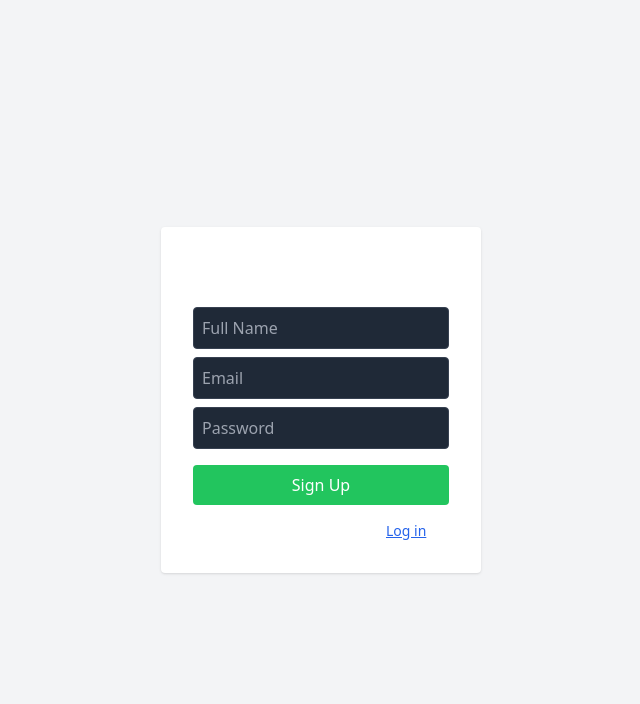
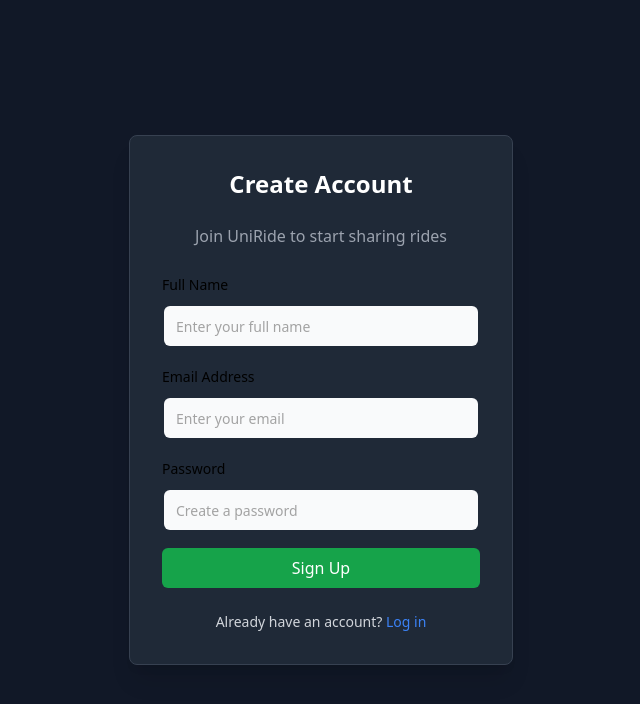
Before and after one commit to Evancholy1/UniRide, a Next.js app: page /register in a window 1280 px wide. Shown: the top 704 px of the page, without its empty margins (319-959 px from the left). Built offline with nearby package versions, Linux system fonts and the light colour scheme; no server answers.

Commit message:
registration and login UI styling

```diff
--- a/components/RideCard.tsx
+++ b/components/RideCard.tsx
@@ -24,7 +24,7 @@ type RideCardProps = {
       <a href={`/ride/${id}`} className="block p-4 border rounded shadow hover:bg-gray-50">
         <h3 className="text-xl font-semibold">{destination}</h3>
         <div className="flex justify-between items-center mb-1">
-          <p className="text-sm">📅 {date}</p>
+        <p className="text-sm">📅 {date}</p>
           {category && (
             <span className="text-xs bg-blue-100 text-blue-800 px-2 py-1 rounded-full">
               {getCategoryIcon(category)} {category}
--- a/components/hoverCardGrid.tsx
+++ b/components/hoverCardGrid.tsx
@@ -20,6 +20,15 @@ type DashboardCardItem = {
 
 // Union type for max flexibility:
 type HoverCardItem = RideCardItem | DashboardCardItem
+
+// Type guard functions
+function isRideCardItem(item: HoverCardItem): item is RideCardItem {
+  return 'destination' in item && 'date' in item && 'driver' in item && 'seats_left' in item;
+}
+
+function isDashboardCardItem(item: HoverCardItem): item is DashboardCardItem {
+  return 'title' in item && 'description' in item;
+}
 
 // Helper function to get category icon
 const getCategoryIcon = (cat?: string) => {
@@ -68,18 +77,20 @@ export const HoverEffect = ({
             )}
           </AnimatePresence>
           <Card
-            hasNotes={'notes' in item && item.notes && item.notes.length > 0}
+            hasNotes={isRideCardItem(item) && Boolean(item.notes && item.notes.length > 0)}
           >
             <div className="flex justify-between items-center mb-3">
-              <CardTitle>{'title' in item ? item.title : item.destination}</CardTitle>
-              {'category' in item && item.category && (
+              <CardTitle>
+                {isDashboardCardItem(item) ? item.title : item.destination}
+              </CardTitle>
+              {isRideCardItem(item) && item.category && (
                 <span className="text-xs bg-blue-100 text-blue-800 px-2 py-1 rounded-full">
                   {getCategoryIcon(item.category)} {item.category}
                 </span>
               )}
             </div>
             <CardDescription>
-              {'description' in item ? item.description : (
+              {isDashboardCardItem(item) ? item.description : (
                 <>
                   <div className="text-center">📅 {new Date(item.date).toLocaleString()}</div>
                   <div className="text-center">👤 Driver: {item.driver}</div>
@@ -131,7 +142,7 @@ export const CardTitle = ({
   children: React.ReactNode
 }) => (
   <h4 className={cn("text-xl font-bold text-white truncate", className)}>
-  {children}
+    {children}
   </h4>
 )
 
--- /dev/null
+++ b/components/ui/input.tsx
@@ -0,0 +1,54 @@
+"use client";
+import * as React from "react";
+import { cn } from "@/lib/utils";
+import { useMotionTemplate, useMotionValue, motion } from "framer-motion";
+
+export interface InputProps
+  extends React.InputHTMLAttributes<HTMLInputElement> {}
+
+const Input = React.forwardRef<HTMLInputElement, InputProps>(
+  ({ className, type, ...props }, ref) => {
+    const radius = 100; // change this to increase the radius of the hover effect
+    const [visible, setVisible] = React.useState(false);
+
+    let mouseX = useMotionValue(0);
+    let mouseY = useMotionValue(0);
+
+    function handleMouseMove({ currentTarget, clientX, clientY }: any) {
+      let { left, top } = currentTarget.getBoundingClientRect();
+
+      mouseX.set(clientX - left);
+      mouseY.set(clientY - top);
+    }
+    return (
+      <motion.div
+        style={{
+          background: useMotionTemplate`
+        radial-gradient(
+          ${visible ? radius + "px" : "0px"} circle at ${mouseX}px ${mouseY}px,
+          #3b82f6,
+          transparent 80%
+        )
+      `,
+        }}
+        onMouseMove={handleMouseMove}
+        onMouseEnter={() => setVisible(true)}
+        onMouseLeave={() => setVisible(false)}
+        className="group/input rounded-lg p-[2px] transition duration-300"
+      >
+        <input
+          type={type}
+          className={cn(
+            `shadow-input dark:placeholder-text-neutral-600 flex h-10 w-full rounded-md border-none bg-gray-50 px-3 py-2 text-sm text-black transition duration-400 group-hover/input:shadow-none file:border-0 file:bg-transparent file:text-sm file:font-medium placeholder:text-neutral-400 focus-visible:ring-[2px] focus-visible:ring-neutral-400 focus-visible:outline-none disabled:cursor-not-allowed disabled:opacity-50 dark:bg-zinc-800 dark:text-white dark:shadow-[0px_0px_1px_1px_#404040] dark:focus-visible:ring-neutral-600`,
+            className,
+          )}
+          ref={ref}
+          {...props}
+        />
+      </motion.div>
+    );
+  },
+);
+Input.displayName = "Input";
+
+export { Input };
--- /dev/null
+++ b/components/ui/label.tsx
@@ -0,0 +1,22 @@
+"use client";
+import * as React from "react";
+import * as LabelPrimitive from "@radix-ui/react-label";
+
+import { cn } from "@/lib/utils";
+
+const Label = React.forwardRef<
+  React.ElementRef<typeof LabelPrimitive.Root>,
+  React.ComponentPropsWithoutRef<typeof LabelPrimitive.Root>
+>(({ className, ...props }, ref) => (
+  <LabelPrimitive.Root
+    ref={ref}
+    className={cn(
+      "text-sm font-medium text-black dark:text-white leading-none peer-disabled:cursor-not-allowed peer-disabled:opacity-70",
+      className
+    )}
+    {...props}
+  />
+));
+Label.displayName = LabelPrimitive.Root.displayName;
+
+export { Label };
--- a/package.json
+++ b/package.json
@@ -9,7 +9,9 @@
     "lint": "next lint"
   },
   "dependencies": {
+    "@radix-ui/react-label": "^2.1.6",
     "@supabase/supabase-js": "^2.49.4",
+    "@tabler/icons-react": "^3.31.0",
     "clsx": "^2.1.1",
     "firebase": "^11.7.1",
     "framer-motion": "^12.11.3",
--- a/pages/login.tsx
+++ b/pages/login.tsx
@@ -1,6 +1,8 @@
 import { useState } from 'react'
 import { supabase } from '@/lib/supabaseClient'
 import { useRouter } from 'next/router'
+import { Input } from '@/components/ui/input'
+import { Label } from '@/components/ui/label'
 
 export default function LoginPage() {
   const [email, setEmail] = useState('')
@@ -28,33 +30,53 @@ export default function LoginPage() {
   }
 
   return (
-    <div className="flex justify-center items-center h-screen bg-gray-100">
-      <form onSubmit={handleLogin} className="bg-white p-8 rounded shadow w-80">
-        <h2 className="text-2xl mb-4 font-bold">Login</h2>
-        {error && <p className="text-red-500 text-sm mb-2">{error}</p>}
-        <input
-          className="w-full border p-2 rounded mb-2"
+    <div className="flex justify-center items-center h-screen bg-gray-900">
+      <div className="bg-gray-800 p-8 rounded-lg shadow-xl w-96 border border-gray-700">
+        <h2 className="text-2xl font-bold mb-6 text-white text-center">Welcome to UniRide</h2>
+        <p className="text-gray-400 text-center mb-6">Login to your account to continue</p>
+
+        {error && <p className="text-red-500 text-sm mb-4 text-center">{error}</p>}
+
+        <form onSubmit={handleLogin} className="space-y-4">
+          <div className="space-y-2">
+            <Label htmlFor="email">Email Address</Label>
+            <Input
+              id="email"
               type="email"
-          placeholder="Email"
+              placeholder="Enter your email"
               value={email}
               onChange={e => setEmail(e.target.value)}
               required
             />
-        <input
-          className="w-full border p-2 rounded mb-4"
+          </div>
+
+          <div className="space-y-2">
+            <Label htmlFor="password">Password</Label>
+            <Input
+              id="password"
               type="password"
-          placeholder="Password"
+              placeholder="Enter your password"
               value={password}
               onChange={e => setPassword(e.target.value)}
               required
             />
-        <button type="submit" className="w-full bg-blue-500 text-white py-2 rounded hover:bg-blue-600">
+          </div>
+
+          <button
+            type="submit"
+            className="w-full bg-blue-600 text-white py-2 rounded-md hover:bg-blue-700 transition-colors duration-200 mt-6"
+          >
             Log In
           </button>
-        <p className="text-sm mt-4 text-center">
-          Don’t have an account? <a href="/register" className="text-green-600 underline">Sign up</a>
+        </form>
+
+        <p className="text-sm mt-6 text-center text-gray-300">
+          Don't have an account?{' '}
+          <a href="/register" className="text-blue-500 hover:text-blue-400 transition-colors duration-200">
+            Sign up
+          </a>
         </p>
-      </form>
+      </div>
     </div>
   )
 }
--- a/pages/register.tsx
+++ b/pages/register.tsx
@@ -1,6 +1,8 @@
 import { useState } from 'react'
 import { supabase } from '@/lib/supabaseClient'
 import { useRouter } from 'next/router'
+import { Input } from '@/components/ui/input'
+import { Label } from '@/components/ui/label'
 
 export default function RegisterPage() {
   const [email, setEmail] = useState('')
@@ -50,49 +52,65 @@ export default function RegisterPage() {
   }
 
   return (
-    <div className="flex justify-center items-center h-screen bg-gray-100">
-      <form onSubmit={handleRegister} className="bg-white p-8 rounded shadow w-80">
-        <h2 className="text-2xl font-bold mb-4">Create Account</h2>
-        {error && <p className="text-red-500 text-sm mb-2">{error}</p>}
+    <div className="flex justify-center items-center h-screen bg-gray-900">
+      <div className="bg-gray-800 p-8 rounded-lg shadow-xl w-96 border border-gray-700">
+        <h2 className="text-2xl font-bold mb-6 text-white text-center">Create Account</h2>
+        <p className="text-gray-400 text-center mb-6">Join UniRide to start sharing rides</p>
 
-        <input
-          className="w-full border p-2 rounded mb-2"
+        {error && <p className="text-red-500 text-sm mb-4 text-center">{error}</p>}
+
+        <form onSubmit={handleRegister} className="space-y-4">
+          <div className="space-y-2">
+            <Label htmlFor="name">Full Name</Label>
+            <Input
+              id="name"
               type="text"
-          placeholder="Full Name"
+              placeholder="Enter your full name"
               value={name}
               onChange={e => setName(e.target.value)}
               required
             />
+          </div>
 
-        <input
-          className="w-full border p-2 rounded mb-2"
+          <div className="space-y-2">
+            <Label htmlFor="email">Email Address</Label>
+            <Input
+              id="email"
               type="email"
-          placeholder="Email"
+              placeholder="Enter your email"
               value={email}
               onChange={e => setEmail(e.target.value)}
               required
             />
+          </div>
 
-        <input
-          className="w-full border p-2 rounded mb-4"
+          <div className="space-y-2">
+            <Label htmlFor="password">Password</Label>
+            <Input
+              id="password"
               type="password"
-          placeholder="Password"
+              placeholder="Create a password"
               value={password}
               onChange={e => setPassword(e.target.value)}
               required
             />
+          </div>
 
-        <button type="submit" className="w-full bg-green-500 text-white py-2 rounded hover:bg-green-600">
+          <button
+            type="submit"
+            className="w-full bg-green-600 text-white py-2 rounded-md hover:bg-green-700 transition-colors duration-200 mt-6"
+          >
             Sign Up
           </button>
+        </form>
 
-        <p className="text-sm mt-4 text-center">
+        <p className="text-sm mt-6 text-center text-gray-300">
           Already have an account?{' '}
-          <a href="/login" className="text-blue-600 underline">
+          <a href="/login" className="text-blue-500 hover:text-blue-400 transition-colors duration-200">
             Log in
           </a>
         </p>
-      </form>
+      </div>
     </div>
   )
 }
--- a/styles/globals.css
+++ b/styles/globals.css
@@ -2,7 +2,11 @@
 @tailwind components;
 @tailwind utilities;
 
-
+:root {
+  --shadow-input: 0px 2px 3px -1px rgba(0, 0, 0, 0.1),
+    0px 1px 0px 0px rgba(25, 28, 33, 0.02),
+    0px 0px 0px 1px rgba(25, 28, 33, 0.08);
+}
 
 body {
   @apply bg-gray-900 text-white;
```
Also changed, not shown: pages/index.tsx (indentation only), pages/my_rides.tsx (indentation only), pages/ride/[id].tsx (indentation only), 1 other file (tests, documents, lock files or other folders). Lines whose indentation alone changed are shown as unchanged.
